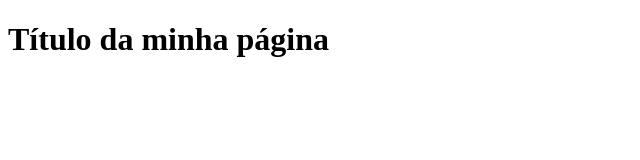
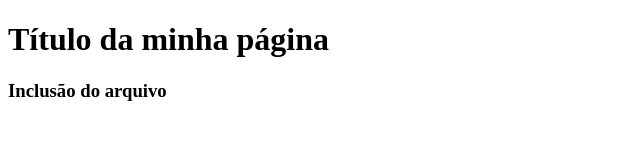
Before and after one commit to JaimeLSantos/demo, a plain HTML site: page index.html in a window 1280 px wide. Shown: the whole page, without its empty margins (0-640 px from the left). Drawn offline with Linux system fonts and the light colour scheme.

Commit message:
Update index.html
Inclusão de Texto no HTML

```diff
--- a/index.html
+++ b/index.html
@@ -10,7 +10,7 @@
 <body>
     <h1>Título da minha página</h1>
     <h2></h2>
-    <h3></h3>
+    <h3>Inclusão do arquivo</h3>
 
 
 </body>
```
